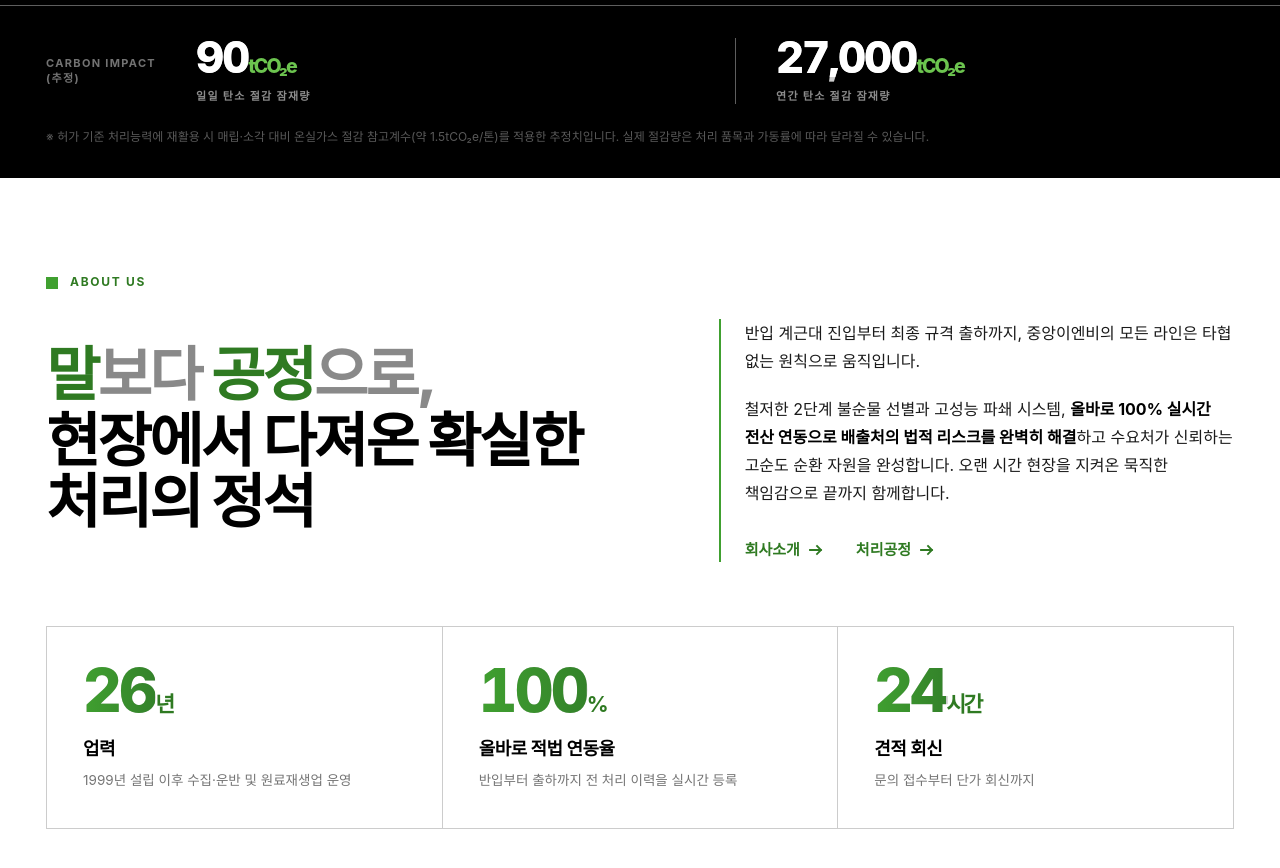
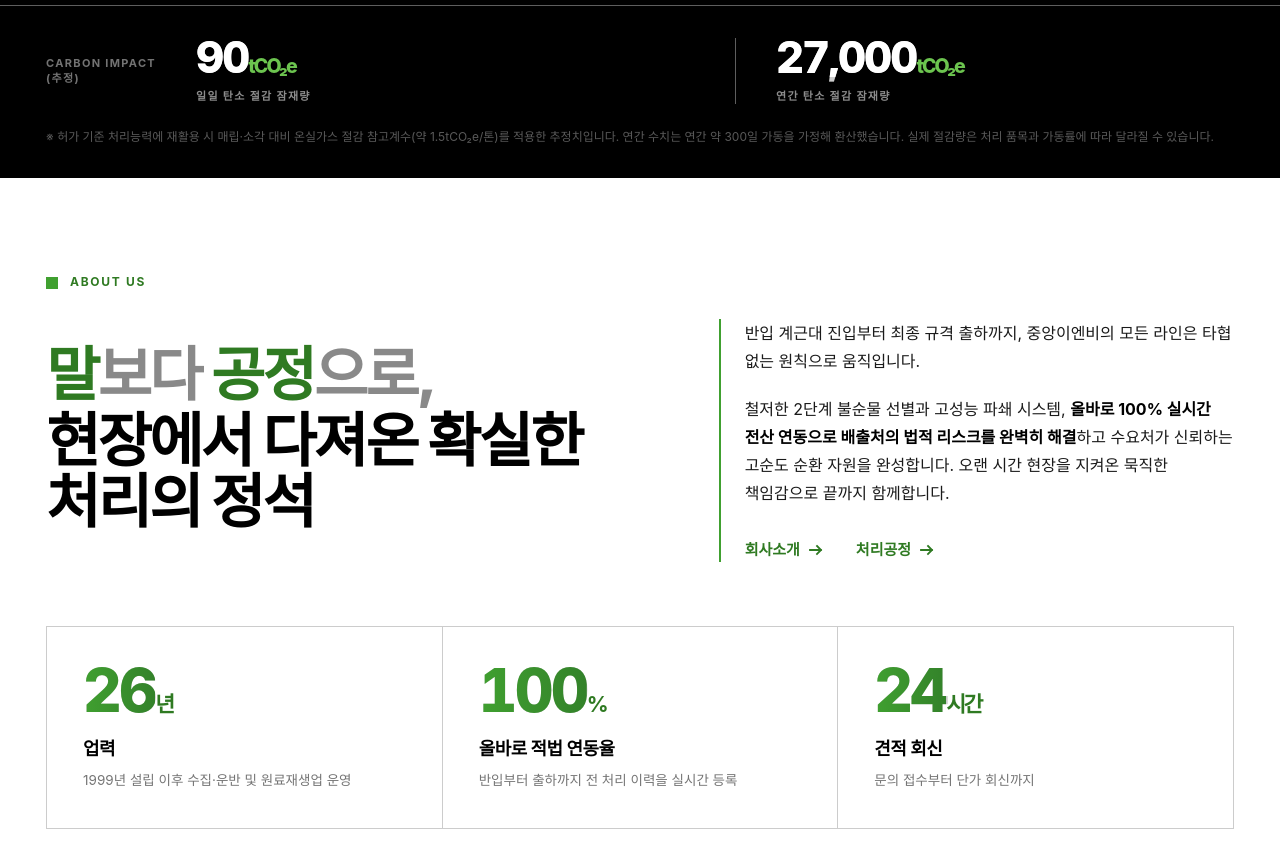
Before and after one commit to chd1217/jongang-enb, a Next.js app: page / in a window 1280 px wide. Shown: the part 780-1648 px from the top of the page. Built offline with nearby package versions, Linux system fonts and the light colour scheme; a web font is replaced by a local one.

Commit message:
탄소절감 추정치 각주에 연간 가동일(약 300일) 가정 명시

```diff
--- a/components/Hero.tsx
+++ b/components/Hero.tsx
@@ -110,8 +110,8 @@ export default function Hero() {
           </div>
           <p className="rv mt-6 text-[12px] text-white/35" data-d="140">
             ※ 허가 기준 처리능력에 재활용 시 매립·소각 대비 온실가스 절감 참고계수(약
-            1.5tCO₂e/톤)를 적용한 추정치입니다. 실제 절감량은 처리 품목과 가동률에 따라 달라질
-            수 있습니다.
+            1.5tCO₂e/톤)를 적용한 추정치입니다. 연간 수치는 연간 약 300일 가동을 가정해
+            환산했습니다. 실제 절감량은 처리 품목과 가동률에 따라 달라질 수 있습니다.
           </p>
         </div>
       </div>
```
